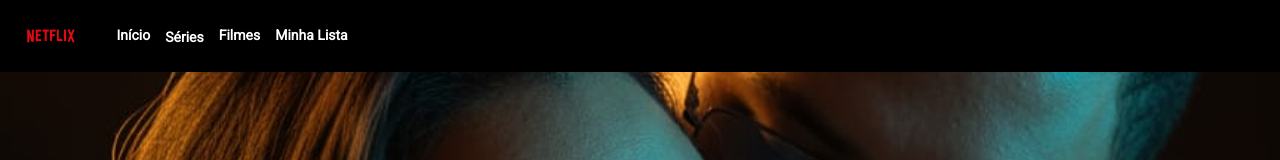
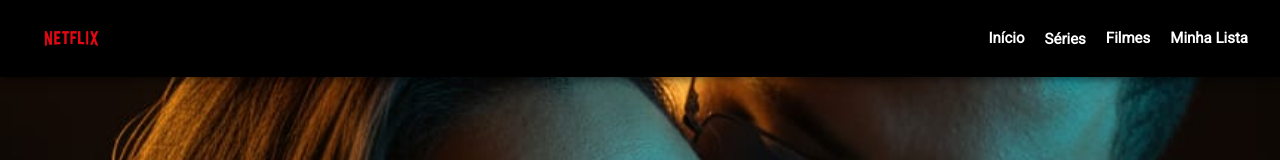
Before and after one commit to Davialves22/projeto-aniversario-Juliana, a plain HTML site: page index.html in a window 1280 px wide. Shown: the top 160 px of the page. Drawn offline with nearby package versions, Linux system fonts and the light colour scheme.

```diff
--- a/style.css
+++ b/style.css
@@ -20,59 +20,101 @@ img {
 
 /* ====== CABEÇALHO ====== */
 .cabecalho {
-  background-color: black;
-  padding: 1rem 1rem;
+  background-color: #000;
+  padding: 1rem 2rem;
   display: flex;
   align-items: center;
-  gap: 30px;
+  justify-content: space-between;
+  gap: 40px;
   animation: slideInTop 1s ease-out;
+  box-shadow: 0 2px 10px rgba(0, 0, 0, 0.6);
+  position: sticky;
+  top: 0;
+  z-index: 1000;
 }
+
 .cabecalho .logo img {
-  height: 40px;
+  height: 45px;
+  transition: transform 0.3s ease;
 }
+.cabecalho .logo img:hover {
+  transform: scale(1.05);
+}
+
 .cabecalho nav {
   display: flex;
   flex-wrap: wrap;
-  gap: 15px;
+  gap: 20px;
 }
+
 .cabecalho nav a,
 .cabecalho nav .dropdown-toggle {
   color: white;
   text-decoration: none;
-  font-size: 14px;
+  font-size: 15px;
   font-weight: 600;
+  position: relative;
   transition: color 0.3s ease;
 }
+
+.cabecalho nav a::after,
+.cabecalho nav .dropdown-toggle::after {
+  content: "";
+  position: absolute;
+  bottom: -5px;
+  left: 0;
+  width: 0%;
+  height: 2px;
+  transition: width 0.3s ease;
+}
+
 .cabecalho nav a:hover,
 .cabecalho nav .dropdown-toggle:hover {
   color: #ff0000;
 }
 
-/* ====== DROPDOWN (estilo Bootstrap-like) ====== */
+.cabecalho nav a:hover::after,
+.cabecalho nav .dropdown-toggle:hover::after {
+  width: 100%;
+}
+
+/* ====== DROPDOWN ====== */
 .cabecalho nav .dropdown-menu {
-  background-color: #141414;
-  border: none;
-  padding: 0;
+  background-color: #1c1c1c;
+  border-radius: 6px;
+  border: 1px solid rgba(255, 255, 255, 0.05);
+  box-shadow: 0 8px 20px rgba(0, 0, 0, 0.6);
+  padding: 0.5rem 0;
+  min-width: 160px;
   opacity: 0;
   transform: translateY(-10px);
   transition: all 0.3s ease;
   display: block !important;
   visibility: hidden;
   position: absolute;
+  z-index: 999;
+}
+
+.dropdown {
+  position: relative;
 }
 .dropdown:hover .dropdown-menu {
   opacity: 1;
   transform: translateY(0);
   visibility: visible;
 }
+
 .dropdown-item {
   color: white;
   font-size: 14px;
   padding: 10px 20px;
+  transition: background-color 0.3s ease, color 0.3s ease;
+  white-space: nowrap;
 }
+
 .dropdown-item:hover {
-  background-color: #333;
   color: #ff0000;
+  cursor: pointer;
 }
 
 /* ====== BANNER ====== */
```
